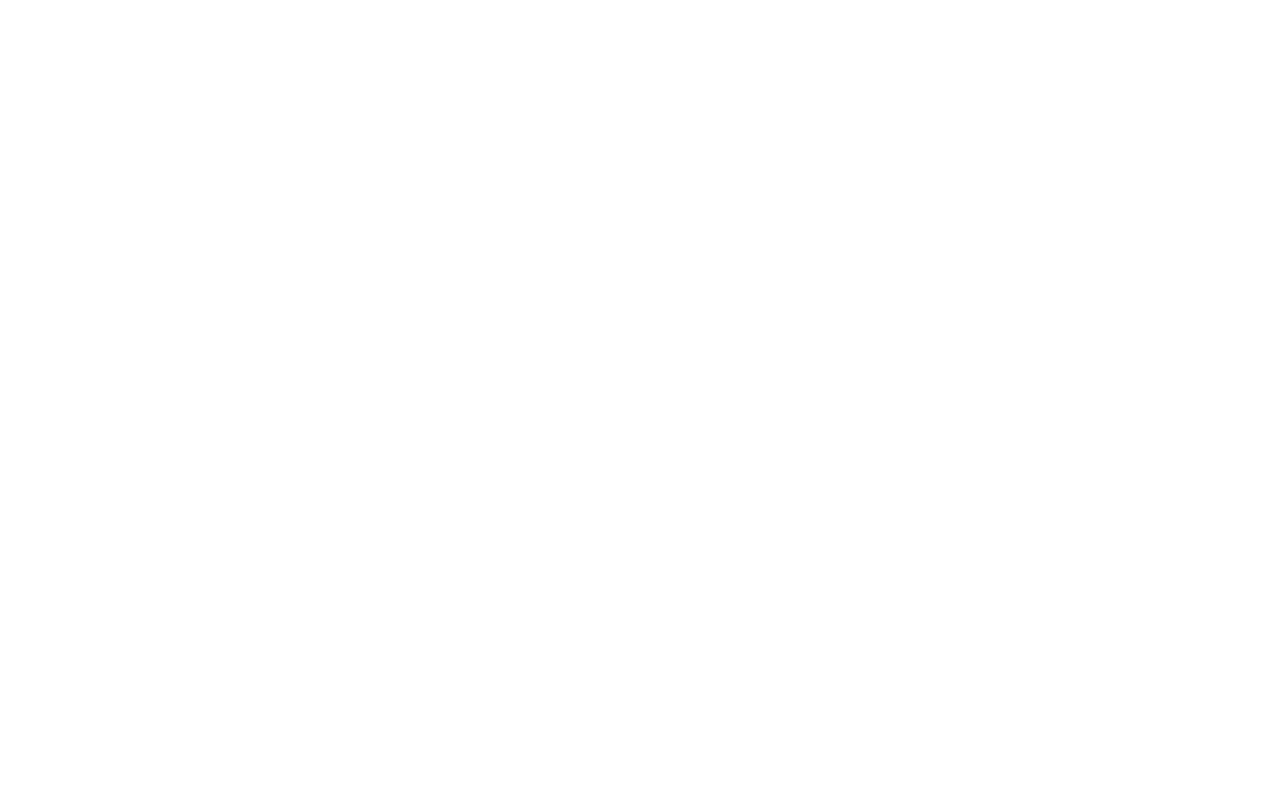
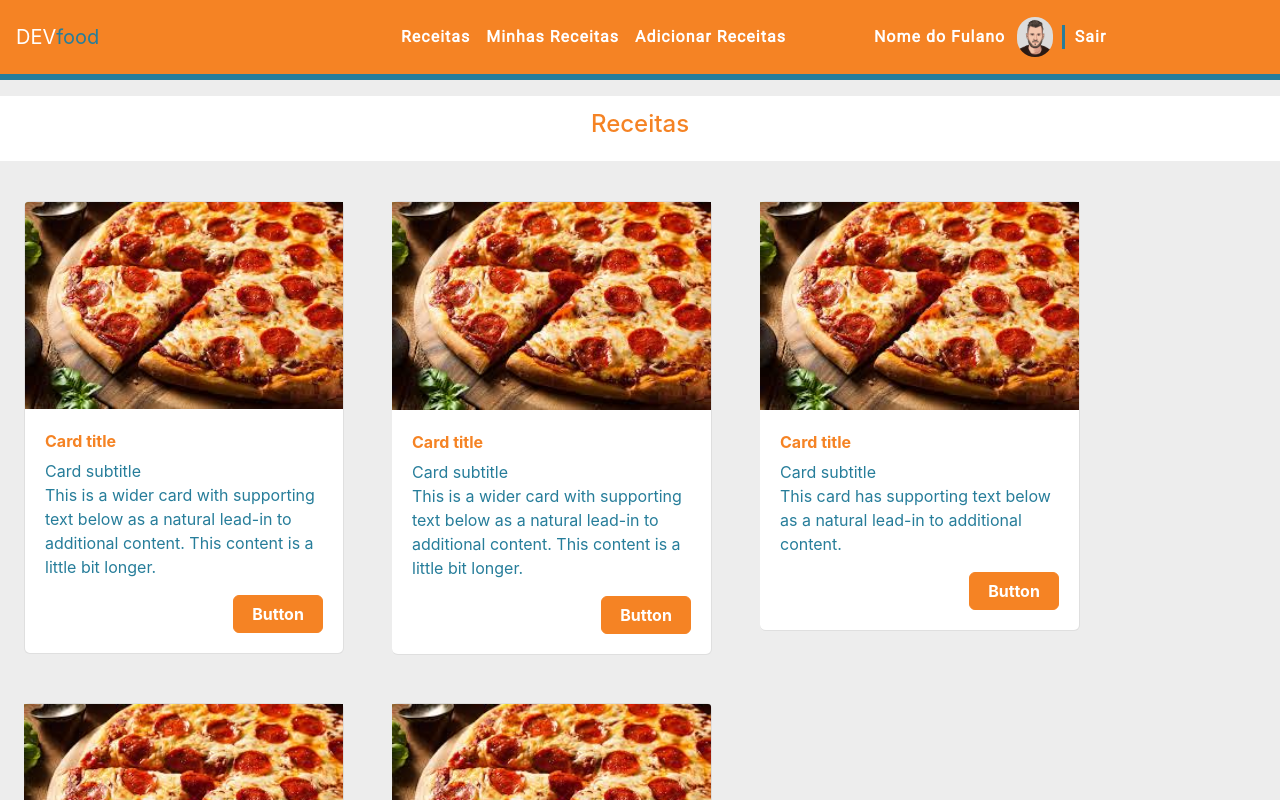
Before and after one commit to amoncruz/desafioReactJs, a React app: page /home in a window 1280 px wide. Shown: the top 800 px of the page. Built offline with nearby package versions, Linux system fonts and the light colour scheme.

Commit message:
layout de receitas e ajustes para dispositivos móveis

```diff
--- a/src/App.js
+++ b/src/App.js
@@ -1,12 +1,14 @@
 import React from 'react';
 import {BrowserRouter as Router,Switch,Route} from 'react-router-dom'
 import Login from './pages/login';
+import Home from './pages/home';
 
 const App=()=>{
     return(
         <Router>
             <Switch>
                 <Route path="/" exact component={Login}/>
+                <Route path="/home" component={Home}/>
             </Switch>
         </Router>
     )
--- a/src/assets/styles/styles.scss
+++ b/src/assets/styles/styles.scss
@@ -1,6 +1,6 @@
 $primary: #f58324;
 $secondary: #267d9a;
-
+@import url('https://fonts.googleapis.com/css?family=Montserrat|Roboto&display=swap');
 
 //Navbar
 .navbar-brand{
@@ -12,19 +12,70 @@
 
 }
 
+.navbar-toggler{
+    border:0px !important;
+
+    span{
+        color:white !important;
+    }
+
+}
+
+.img-profile-menu{
+    height: 40px;
+    border-radius:20px;
+}
+
 .navbar{
     border-bottom: 6px solid $secondary;
+    height: 80px;
+}
+
+.sign-out{
+    margin-right: -120px;
+    margin-left: 80px;
+    display: flex;
+    color:white;
+    align-items: center;
+    font-weight: bold;
+    font-size: 1rem;
+    font-family: 'Roboto', sans-serif;
+    letter-spacing: 1px;
+
+    h6{
+        padding-right:6px;
+        margin-right: 6px;
+        font-weight: bold;
+        margin-bottom: 1px;
+    }
+
+    a{
+        border-left: 3px solid $secondary;
+        margin-left:0.6rem;
+        padding-left:0.6rem;
+        color:white;
+        font-weight: bold;
+
+    }
 }
 
 .nav-link{
     color:white !important;
+    font-weight: bold;
+    font-size:1rem;
+    font-family: 'Roboto', sans-serif;
+    letter-spacing: 1px;
+
+    &:hover{
+        color:$secondary !important;
+    }
 }
 
 //Container
 .container-fluid{
     padding-top:1rem;
     background-color: #ededed;
-    height: 100vh;
+    min-height: 100vh;
     padding-left: 0px !important;
     padding-right: 0px !important;
 }
@@ -54,6 +105,7 @@
     padding:1.4rem;
     margin-top:3rem;
     border-radius: 8px;
+    padding-bottom: 4rem;
 }
 
 .btn-primary{
@@ -63,3 +115,78 @@
     width: 90px;
     margin:0 auto;
 }
+
+//recipes
+.recipes{
+    margin-top:1rem;
+
+    .card-group{
+        display: flex;
+        justify-content: flex-start;
+        align-items:flex-start;
+        flex-wrap: wrap;
+    }
+}
+
+.card{
+    max-width: 320px !important;
+    min-width: 320px !important;
+    margin:1.5rem !important;
+    border-radius: 6px !important;
+}
+
+.card-title{
+    color: $primary;
+    font-weight: bold;
+}
+
+.card-body{
+    color:$secondary;
+}
+
+.btn{
+    float:right;
+    font-weight: bold;
+}
+
+
+
+@media only screen and (max-width: 767px) {
+    .sign-out{
+        margin-left:0 !important;
+    }
+
+    .navbar-collapse{
+        background-color: $primary !important;
+        width: 100% !important;
+        z-index:1000;
+        margin-left:0 !important;
+        padding:0.4rem;
+        position: absolute;
+        top: 3.7rem;
+        left: 0;
+
+    }
+
+    .card{
+        margin:1rem auto !important;
+        max-width: 250px !important;
+        min-width: 250px !important;
+    }
+
+    .login-wrapper{
+        margin:2rem;
+
+    }
+
+    .navbar{
+        height: 60px;
+    }
+
+    .header{
+        height:40px;
+        h4{
+            font-size: 1.3rem ;
+        }
+    }
+  }
--- a/src/components/Header.js
+++ b/src/components/Header.js
@@ -1,9 +1,9 @@
 import React from 'react'
 
-const Header=()=>{
+const Header=({title})=>{
     return (
             <div className="header">
-                <h4 className="title">Entre em sua conta</h4>
+                <h4 className="title">{title}</h4>
             </div>
     );
 }
--- a/src/components/NavBar.js
+++ b/src/components/NavBar.js
@@ -14,19 +14,12 @@
     NavbarText } from 'reactstrap';
 
 const Menu = (props) => {
-    const [isOpen, setIsOpen] = useState(false);
-
-    const toggle = () => setIsOpen(!isOpen);
 
   return (
     <div>
         <Navbar color="primary" light expand="md">
             <NavbarBrand href="/">DEV<span>food</span></NavbarBrand>
-            <NavbarToggler onClick={toggle} />
-
-            <Collapse isOpen={isOpen} navbar>
                 {props.children}
-            </Collapse>
         </Navbar>
     </div>
   );
--- /dev/null
+++ b/src/pages/home/index.js
@@ -0,0 +1,112 @@
+import React,{useState} from 'react';
+import { Nav,
+        Container,
+        NavItem,
+        NavLink,
+        CardBody,
+        CardGroup,
+        Card,
+        CardTitle,
+        CardImg,
+        CardSubtitle,
+        CardText,
+        Button,
+        Collapse,
+        NavbarToggler
+     } from 'reactstrap';
+import Menu from '../../components/NavBar';
+import Header from '../../components/Header';
+import { Link } from 'react-router-dom';
+import profile from '../../assets/img/profile.jpg'
+import pizza from '../../assets/img/pizza.jpg'
+
+const Home = (props) => {
+
+    const [isOpen, setIsOpen] = useState(false);
+
+    const toggle = () => setIsOpen(!isOpen);
+
+  return (
+    <>
+            <Menu>
+            <NavbarToggler onClick={toggle}/>
+            <Collapse isOpen={isOpen} navbar>
+                <Nav className="mx-auto" navbar>
+                    <NavItem>
+                        <NavLink href="/receitas">Receitas</NavLink>
+                    </NavItem>
+                    <NavItem>
+                        <NavLink href="/minhasreceitas">Minhas Receitas</NavLink>
+                    </NavItem>
+                    <NavItem>
+                        <NavLink href="/receitas/add">Adicionar Receitas</NavLink>
+                    </NavItem>
+
+                    <NavItem className="sign-out">
+                        <h6>Nome do Fulano</h6>
+                        <img src={profile} className="img-profile-menu"/>
+                        <Link>
+                        Sair
+                        </Link>
+                    </NavItem>
+
+                </Nav>
+                </Collapse>
+            </Menu>
+            <Container fluid>
+                <Header title="Receitas"/>
+                <div className="recipes">
+                <CardGroup>
+                    <Card>
+                        <CardImg top width="100%" src={pizza} />
+                        <CardBody>
+                        <CardTitle>Card title</CardTitle>
+                        <CardSubtitle>Card subtitle</CardSubtitle>
+                        <CardText>This is a wider card with supporting text below as a natural lead-in to additional content. This content is a little bit longer.</CardText>
+                        <Button color="primary">Button</Button>
+                        </CardBody>
+                    </Card>
+                    <Card>
+                        <CardImg top width="100%" src={pizza} />
+                        <CardBody>
+                        <CardTitle>Card title</CardTitle>
+                        <CardSubtitle>Card subtitle</CardSubtitle>
+                        <CardText>This is a wider card with supporting text below as a natural lead-in to additional content. This content is a little bit longer.</CardText>
+                        <Button color="primary">Button</Button>
+                        </CardBody>
+                    </Card>
+                    <Card>
+                        <CardImg top width="100%" src={pizza} />
+                        <CardBody>
+                        <CardTitle>Card title</CardTitle>
+                        <CardSubtitle>Card subtitle</CardSubtitle>
+                        <CardText>This card has supporting text below as a natural lead-in to additional content.</CardText>
+                        <Button color="primary">Button</Button>
+                        </CardBody>
+                    </Card>
+                    <Card>
+                        <CardImg top width="100%" src={pizza} />
+                        <CardBody>
+                        <CardTitle>Card title</CardTitle>
+                        <CardSubtitle>Card subtitle</CardSubtitle>
+                        <CardText>This card has supporting text below as a natural lead-in to additional content.</CardText>
+                        <Button color="primary">Button</Button>
+                        </CardBody>
+                    </Card>
+                    <Card>
+                        <CardImg top width="100%" src={pizza} />
+                        <CardBody>
+                        <CardTitle>Card title</CardTitle>
+                        <CardSubtitle>Card subtitle</CardSubtitle>
+                        <CardText>This card has supporting text below as a natural lead-in to additional content.</CardText>
+                        <Button color="primary">Button</Button>
+                        </CardBody>
+                    </Card>
+                    </CardGroup>
+                </div>
+            </Container>
+            </>
+       );
+}
+
+export default Home;
--- a/src/pages/login/index.js
+++ b/src/pages/login/index.js
@@ -8,7 +8,7 @@
     <>
             <Menu/>
             <Container fluid>
-                <Header/>
+                <Header title="Entre em sua Conta"/>
                     <div className="login-wrapper">
                         <Form className="login-form">
                             <FormGroup>
@@ -23,8 +23,6 @@
                         </Form>
                     </div>
             </Container>
-
-
             </>
        );
 }
```
Also changed, not shown: src/assets/img/pizza.jpg (added), src/assets/img/profile.jpg (added).
